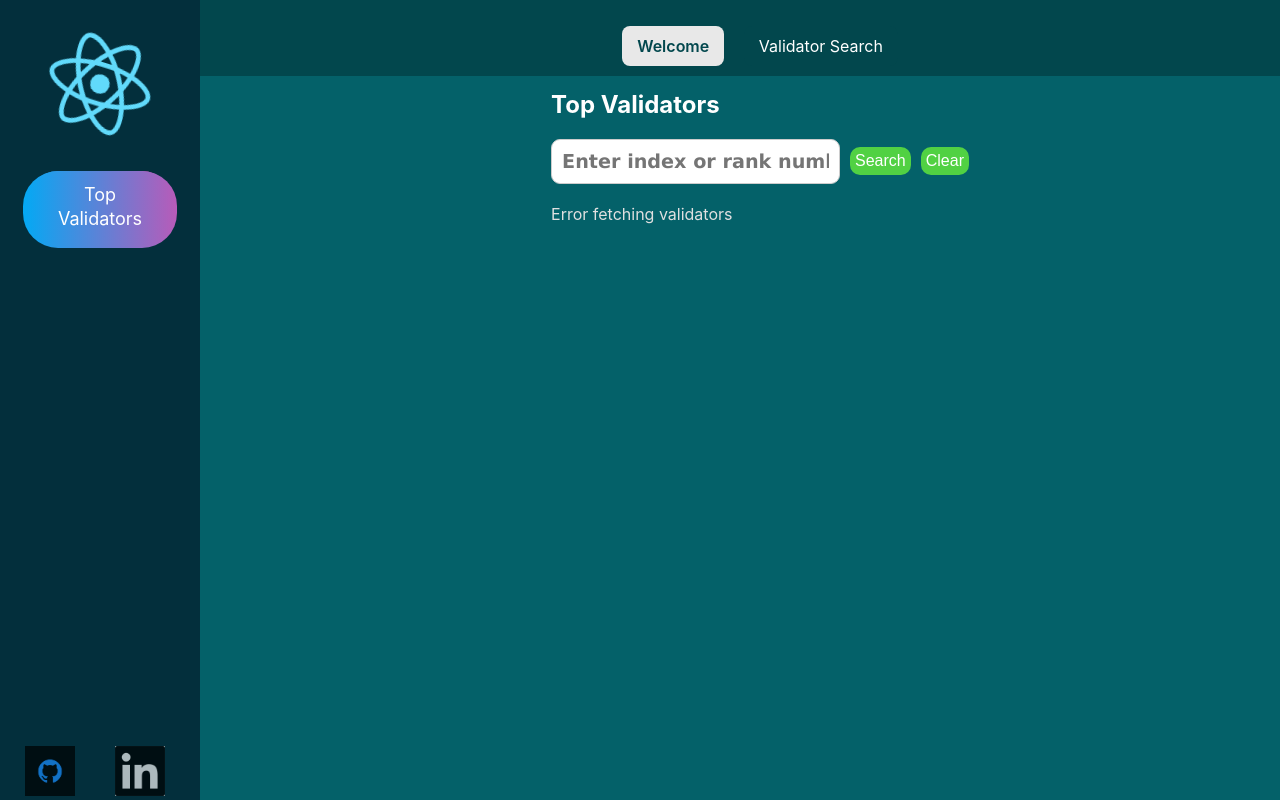
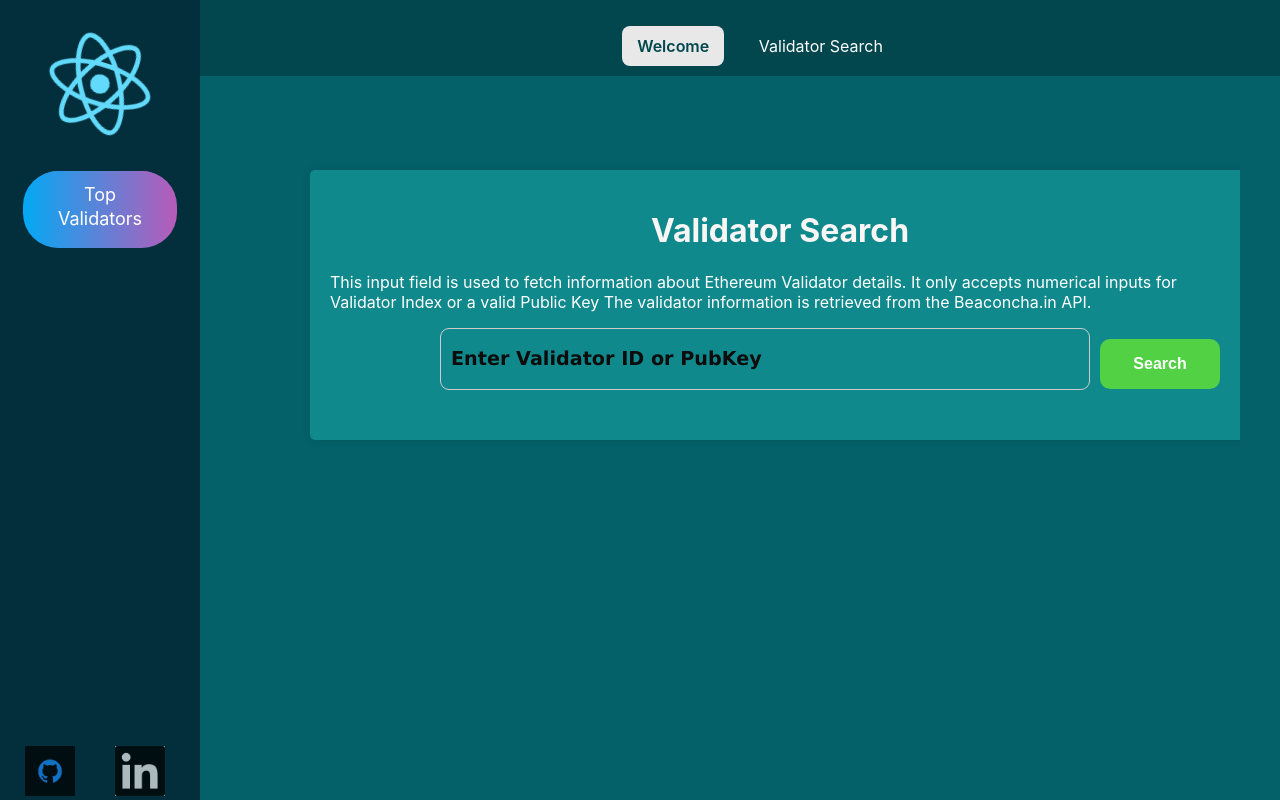
Before and after one commit to kritz12/Ethereum-Validator, a React (Create React App) app: page /validator in a window 1280 px wide. Built offline with nearby package versions, Linux system fonts and the light colour scheme.

Commit message:
Update Validator.js

```diff
--- a/src/Validator.js
+++ b/src/Validator.js
@@ -1,214 +1,91 @@
-import React, { useEffect, useState, useCallback } from 'react';
-import './TopValidators.css';
+import React, { useState, useEffect, useCallback } from 'react';
+import './Validator.css';
 
-function TopValidators() {
-  const [validators, setValidators] = useState([]);
-  const [page, setPage] = useState(1);
-  const [loading, setLoading] = useState(true);
-  const [error, setError] = useState(null);
-  const [showPopup, setShowPopup] = useState(false);
+function Validator() {
+  const [validatorId, setValidatorId] = useState('');
   const [validatorInfo, setValidatorInfo] = useState(null);
   const [validatorAttestations, setValidatorAttestations] = useState([]);
-  const [searchInput, setSearchInput] = useState('');
-  const [searchedValidator, setSearchedValidator] = useState(null);
+  const [error, setError] = useState('');
 
-  const fetchValidators = useCallback(() => {
-    setLoading(true);
-    setError(null);
-    fetch(`https://beaconcha.in/api/v1/validator/leaderboard`, {
-      method: 'GET',
-      headers: {
-        accept: 'application/json',
-      },
-    })
-      .then(response => response.json())
-      .then(data => {
-        if (data.status === 'OK') {
-          setValidators(data.data.slice(0, 100)); // To fetch top 100 validators
-        } else {
-          setError('Failed to fetch validators');
+  const isNumeric = (str) => /^\d+$/.test(str);
+  const isValidPubKey = (str) => /^(0x)?[0-9a-fA-F]{96}$/.test(str);
+
+  const handleSearch = useCallback(async () => {
+    if (validatorId.trim() === '') {
+      setError(' *Please input values to search.*');
+      return;
     }
-        setLoading(false);
-      })
-      .catch(error => {
-        console.error('Error fetching validators:', error);
-        setError('Error fetching validators');
-        setLoading(false);
-      });
-  }, []);
+
+    if (!isNumeric(validatorId) && !isValidPubKey(validatorId)) {
+      setError('*Input must be a valid Validator Index (numeric) or Public Key.*');
+      return;
+    }
+
+    setError('');
+    setValidatorInfo(null);
+    setValidatorAttestations([]);
+
+    try {
+      const validatorInfoResponse = await fetch(`https://beaconcha.in/api/v1/validator/${validatorId}`);
+      if (!validatorInfoResponse.ok) {
+        throw new Error('Error fetching validator information');
+      }
+      const validatorInfoData = await validatorInfoResponse.json();
+      setValidatorInfo(validatorInfoData.data);
+
+      const validatorAttestationsResponse = await fetch(`https://beaconcha.in/api/v1/validator/${validatorId}/attestations`);
+      if (!validatorAttestationsResponse.ok) {
+        throw new Error('Error fetching validator attestations');
+      }
+      const validatorAttestationsData = await validatorAttestationsResponse.json();
+      setValidatorAttestations(validatorAttestationsData.data.filter(attestation => attestation.status === 1));
+    } catch (err) {
+      setError(err.message);
+    }
+  }, [validatorId]);
+
+  const handleInputChange = (e) => {
+    setValidatorId(e.target.value);
+    setValidatorInfo(null);
+    setValidatorAttestations([]);
+    setError('');
+  };
 
   useEffect(() => {
-    fetchValidators();
-  }, [fetchValidators]);
-
-  const handleNextPage = () => {
-    setPage(prevPage => prevPage + 1);
-  };
-
-  const handlePreviousPage = () => {
-    if (page > 1) {
-      setPage(prevPage => prevPage - 1);
-    }
-  };
-
-  const handleValidatorClick = (validator) => {
-    fetch(`https://beaconcha.in/api/v1/validator/${validator.validatorindex}`)
-      .then(response => response.json())
-      .then(data => {
-        setValidatorInfo(data.data);
-        return fetch(`https://beaconcha.in/api/v1/validator/${validator.validatorindex}/attestations`);
-      })
-      .then(response => response.json())
-      .then(data => {
-        setValidatorAttestations(data.data);
-        setShowPopup(true);
-      })
-      .catch(error => {
-        console.error('Error fetching validator details:', error);
-      });
-  };
-
-  const handleClosePopup = () => {
-    setShowPopup(false);
-    setValidatorInfo(null);
-    setValidatorAttestations([]);
-  };
-
-  const handleOutsideClick = (e) => {
-    if (e.target.classList.contains('popup')) {
-      handleClosePopup();
-    }
-  };
-
-  const handleSearchChange = (e) => {
-    const value = e.target.value;
-    if (/^\d*$/.test(value)) { // Only allow numeric input
-      setSearchInput(value);
-      if (value === '') {
-        setSearchedValidator(null); // Reset searched validator if input is empty
-        setError(null);
-      }
-    }
-  };
-
-  const handleSearch = () => {
-    const indexOrRank = parseInt(searchInput, 10);
-    if (isNaN(indexOrRank) || indexOrRank > 100 || indexOrRank < 1) {
-      setError('Please enter a valid index or rank number (1-100)');
-      return;
-    }
-    const validator = validators.find(
-      (v, idx) => v.validatorindex === indexOrRank || idx + 1 === indexOrRank
-    );
-    if (validator) {
-      setSearchedValidator(validator);
-      setError(null);
-    } else {
-      setSearchedValidator(null);
-      setError('Validator not found');
-    }
-  };
-
-  const handleKeyPress = (e) => {
-    if (e.key === 'Enter') {
+    const handleKeyPress = (event) => {
+      if (event.keyCode === 13) { // 13 is the Enter key code
         handleSearch();
       }
     };
 
-  const handleClearClick = () => {
-    setSearchInput('');
-    setSearchedValidator(null);
-    setError(null);
-    fetchValidators();
+    document.addEventListener('keydown', handleKeyPress);
+
+    return () => {
+      document.removeEventListener('keydown', handleKeyPress);
     };
+  }, [handleSearch]);
 
   return (
-    <div>
-      <h2>Top Validators</h2>
+    <div className="validator-container">
+      <h1>Validator Search</h1>
+      <p className="help-paragraph">
+        This input field is used to fetch information about Ethereum Validator details.
+       It only accepts numerical inputs for Validator Index or a valid Public Key
+        The validator information is retrieved from the Beaconcha.in API.
+      </p>
       <div className="search-bar">
         <input
           type="text"
-          value={searchInput}
-          onChange={handleSearchChange}
-          onKeyPress={handleKeyPress}
-          placeholder="Enter index or rank number"
+          value={validatorId}
+          onChange={handleInputChange}
+          placeholder="Enter Validator ID or PubKey"
         />
-        <button onClick={handleSearch}>Search</button>
-        <button onClick={handleClearClick}>Clear</button>
+        <button className="button" onClick={handleSearch}>Search</button>
       </div>
-      {loading ? (
-        <p>Loading...</p>
-      ) : error ? (
-        <p className="error-message">{error}</p>
-      ) : (
-        <>
-          <table>
-            <thead>
-              <tr>
-                <th>Rank</th>
-                <th>Validator Index</th>
-                <th>Balance</th>
-                <th>Performance 1d</th>
-                <th>Performance 7d</th>
-                <th>Performance 31d</th>
-                <th>Performance 365d</th>
-                <th>Performance Total</th>
-              </tr>
-            </thead>
-            <tbody>
-              {searchedValidator ? (
-                <tr key={searchedValidator.validatorindex}>
-                  <td>{validators.findIndex(v => v === searchedValidator) + 1}</td>
-                  <td>
-                    <button onClick={() => handleValidatorClick(searchedValidator)}>
-                      {searchedValidator.validatorindex}
-                    </button>
-                  </td>
-                  <td>{searchedValidator.balance}</td>
-                  <td>{searchedValidator.performance1d}</td>
-                  <td>{searchedValidator.performance7d}</td>
-                  <td>{searchedValidator.performance31d}</td>
-                  <td>{searchedValidator.performance365d}</td>
-                  <td>{searchedValidator.performancetotal}</td>
-                </tr>
-              ) : (
-                validators.slice((page - 1) * 10, page * 10).map((validator, index) => (
-                  <tr key={validator.validatorindex}>
-                    <td>{(page - 1) * 10 + index + 1}</td>
-                    <td>
-                      <button onClick={() => handleValidatorClick(validator)}>
-                        {validator.validatorindex}
-                      </button>
-                    </td>
-                    <td>{validator.balance}</td>
-                    <td>{validator.performance1d}</td>
-                    <td>{validator.performance7d}</td>
-                    <td>{validator.performance31d}</td>
-                    <td>{validator.performance365d}</td>
-                    <td>{validator.performancetotal}</td>
-                  </tr>
-                ))
-              )}
-            </tbody>
-          </table>
-          <div>
-            <div className="btn-container">
-              <button className="btn-content" onClick={handlePreviousPage} disabled={page === 1}>
-                <span className="icon-arrow">←</span> Previous
-              </button>
-              <button className="btn-content" onClick={handleNextPage} disabled={page * 10 >= validators.length}>
-                Next <span className="icon-arrow">→</span>
-              </button>
-            </div>
-          </div>
-        </>
-      )}
-      {showPopup && (
-        <div className="popup" onClick={handleOutsideClick}>
-          <div className="popup-content">
-            <button className="close-button" onClick={handleClosePopup}>×</button>
+
+      {error && <p className="error-message">{error}</p>}
       <div className="validator-details">
-              {validatorInfo && (
+        {validatorInfo && !error && (
           <div className="validator-info">
             <h2>Validator Info</h2>
             <p><strong>Activation Eligibility Epoch:</strong> {validatorInfo.activationeligibilityepoch}</p>
@@ -227,13 +104,14 @@ function TopValidators() {
             <p><strong>Total Withdrawals:</strong> {validatorInfo.total_withdrawals}</p>
           </div>
         )}
-              {validatorAttestations.length > 0 && (
+        {validatorAttestations.length > 0 && !error && (
           <div className="validator-attestations">
             <h2>Attestations</h2>
+            <div className="table-container">
               <table>
                 <thead>
                   <tr>
-                        <th>No.</th>
+                    <th>SL No</th>
                     <th>Attester Slot</th>
                     <th>Committee Index</th>
                     <th>Epoch</th>
@@ -261,13 +139,11 @@ function TopValidators() {
                 </tbody>
               </table>
             </div>
+          </div>
         )}
       </div>
-          </div>
-        </div>
-      )}
     </div>
   );
 }
 
-export default TopValidators;
+export default Validator;
```
Lines whose indentation alone changed are shown as unchanged.
